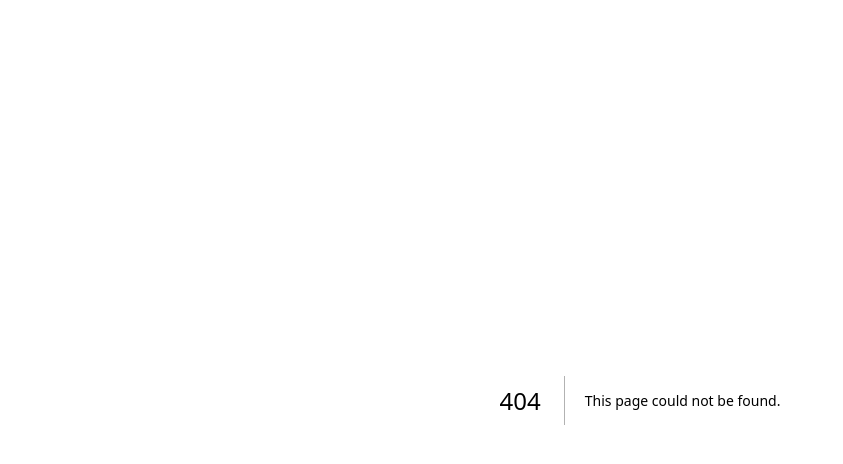
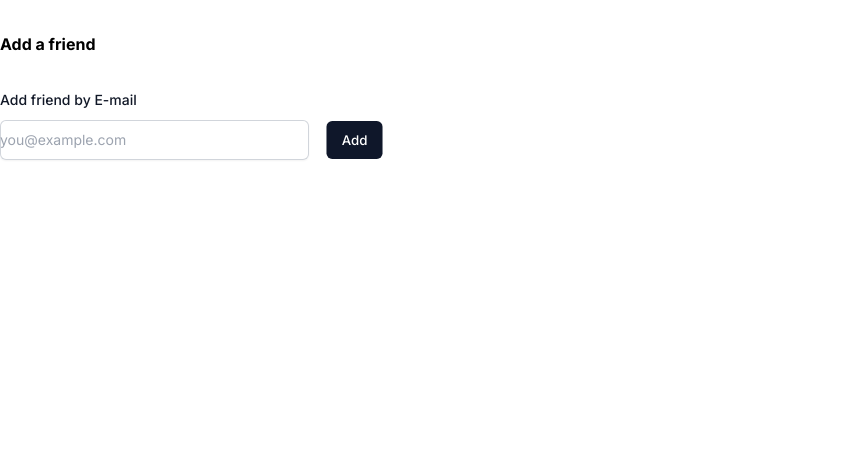
Before and after one commit to UrielJolodovsky/realtime-chat, a Next.js app: page /dashboard/add in a window 1280 px wide. Before the commit this address had no page. Shown: the top 464 px of the page, without its empty margins (0-843 px from the left). Built offline with nearby package versions, Linux system fonts and the light colour scheme.

Commit message:
realtime-chat 1h 36m finished

```diff
--- a/src/app/login/page.tsx
+++ b/src/app/(auth)/login/page.tsx
@@ -3,6 +3,7 @@
 import Button from "@/components/ui/Button";
 import { FC, useState } from "react";
 import { signIn } from "next-auth/react";
+import {toast} from 'react-hot-toast'
 
 interface pageProps {}
 const page: FC<pageProps> = ({}) => {
@@ -15,6 +16,7 @@
             await signIn('google')
         } catch (error) {
             // display error message to user
+            toast.error('something went wrong with your login')
         } finally {
             setIsLoading(false)
         }
--- /dev/null
+++ b/src/app/(dashboard)/dashboard/add/page.tsx
@@ -0,0 +1,13 @@
+import AddFriendButton from '@/components/AddFriendButton'
+import {FC} from 'react'
+
+const page: FC = () => {
+    return (
+    <main className='pt-8'>
+    <h1 className='font-bold text-5x1 mb-8'>Add a friend</h1>
+    <AddFriendButton />
+    </main>
+   )
+}
+
+export default page
--- /dev/null
+++ b/src/app/(dashboard)/dashboard/page.tsx
@@ -0,0 +1,14 @@
+import Button from "@/components/ui/Button";
+import { authOptions } from "@/lib/auth";
+import { getServerSession } from "next-auth";
+import { FC } from "react";
+
+
+const page = async ({}) => {
+
+    const session = await getServerSession(authOptions)
+
+    return <pre>{JSON.stringify(session)}</pre>
+}
+
+export default page;
--- a/src/app/dashboard/page.tsx
+++ /dev/null
@@ -1,9 +0,0 @@
-import Button from "@/components/ui/Button";
-import { FC } from "react";
-
-interface pageProps {}
-const page: FC<pageProps> = ({}) => {
-    return <Button>hello</Button>
-}
-
-export default page;
--- a/src/app/globals.css
+++ b/src/app/globals.css
@@ -2,7 +2,7 @@
 @tailwind components;
 @tailwind utilities;
 
-:root {
+/* :root {
   --foreground-rgb: 0, 0, 0;
   --background-start-rgb: 214, 219, 220;
   --background-end-rgb: 255, 255, 255;
@@ -24,4 +24,4 @@
       rgb(var(--background-end-rgb))
     )
     rgb(var(--background-start-rgb));
-}
+} */
--- a/src/app/layout.tsx
+++ b/src/app/layout.tsx
@@ -1,10 +1,11 @@
+import Providers from '@/components/Providers'
 import './globals.css'
 import { Inter } from 'next/font/google'
 
 const inter = Inter({ subsets: ['latin'] })
 
 export const metadata = {
-  title: 'Create Next App',
+  title: 'Realtime Chat App',
   description: 'Generated by create next app',
 }
 
@@ -15,7 +16,7 @@
 }) {
   return (
     <html lang="en">
-      <body className={inter.className}>{children}</body>
+      <body className={inter.className}><Providers>{children}</Providers></body>
     </html>
   )
 }
--- /dev/null
+++ b/src/components/AddFriendButton.tsx
@@ -0,0 +1,24 @@
+"use client"
+
+import {FC} from 'react'
+import Button from './ui/Button'
+
+interface AddFriendButtonProps {}
+
+const AddFriendButton: FC<AddFriendButtonProps> = () => {
+    return (
+    <form className='max-w-sm'>
+        <label htmlFor='email' className='block text-sm font-medium leading-6 text-gray-900'>
+            Add friend by E-mail
+        </label>
+
+        <div className='mt-2 flex gap-4'>
+            <input type='text' className='block w-full rounded-md border-0 py-1.5 text-gray-900 shadow-sm ring-1 ring-inset ring-gray-300 placeholder:text-gray-400 focus:ring-2 focus:ring-inset focus:ring-indigo-600 sm:text-sm sm:leading-6'
+            placeholder='you@example.com'/>
+            <Button>Add</Button>
+        </div>
+    </form>
+  )
+}
+
+export default AddFriendButton
--- /dev/null
+++ b/src/components/Providers.tsx
@@ -0,0 +1,18 @@
+"use client"
+
+import { FC, ReactNode } from "react"
+import { Toaster } from "react-hot-toast"
+
+interface ProviderProps {
+    children: ReactNode
+}
+const Providers: FC<ProviderProps> = ({children}) => {
+  return (
+  <>
+  <Toaster position="top-center" reverseOrder={false} />
+  {children}
+  </>
+  )
+}
+
+export default Providers
```
